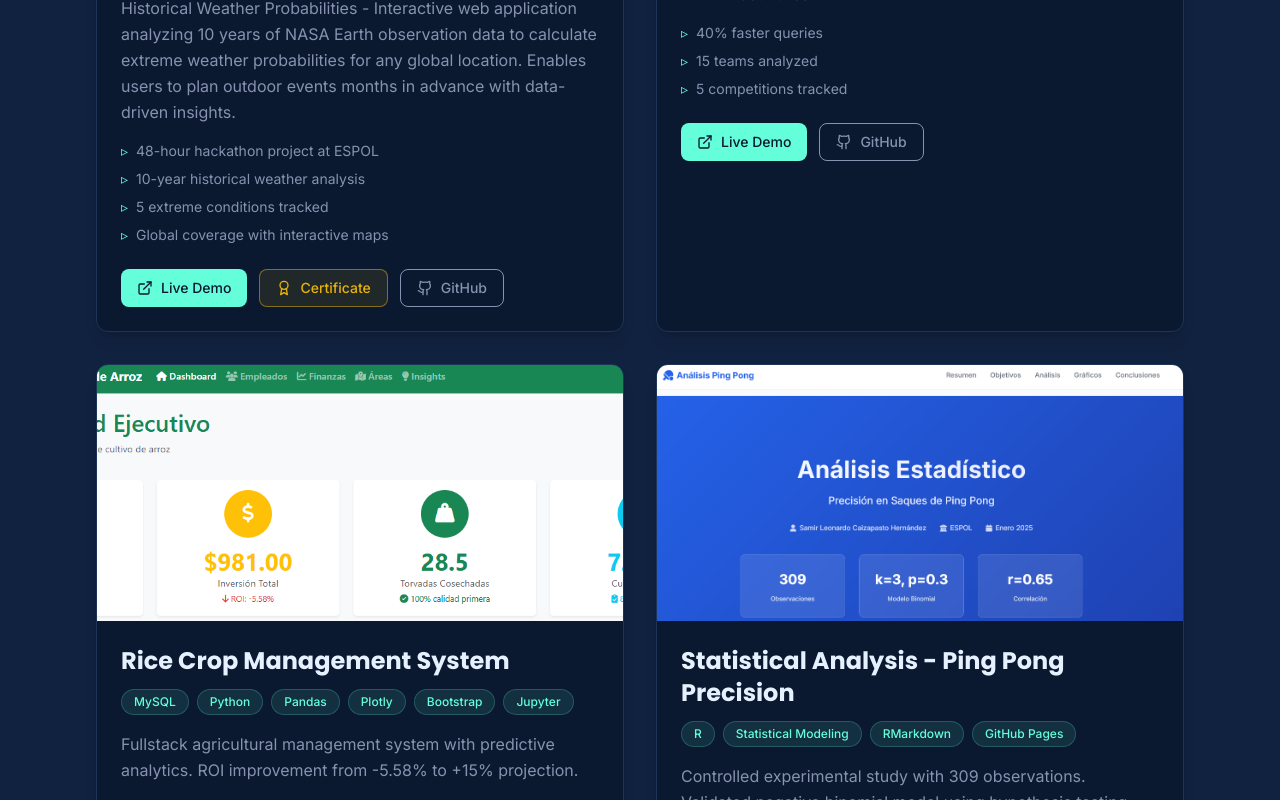
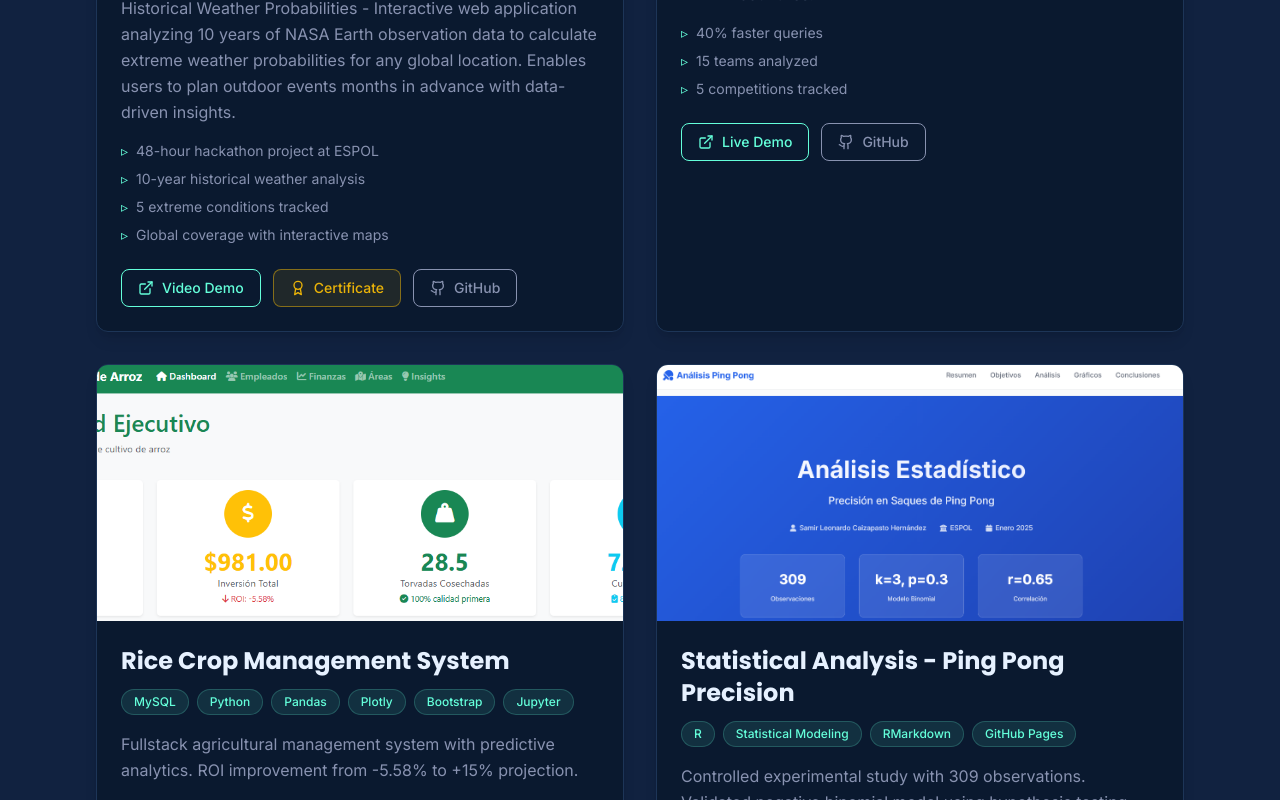
Before and after one commit to Sam-24-dev/Portafolio-Samir, a React (Vite) app: page / in a window 1280 px wide. Shown: the part 2560-3360 px from the top of the page. Built offline with nearby package versions, Linux system fonts and the light colour scheme.

Commit message:
Mejoras en Cv

```diff
--- a/src/components/Projects.tsx
+++ b/src/components/Projects.tsx
@@ -102,10 +102,10 @@ const Projects = () => {
       href={project.demoUrl}
       target="_blank"
       rel="noopener noreferrer"
-                      className="flex items-center gap-2 px-4 py-2 bg-accent-cyan text-primary-bg font-medium rounded-lg hover:bg-accent-light transition-colors text-sm"
+      className="flex items-center gap-2 px-4 py-2 border border-accent-cyan text-accent-cyan font-medium rounded-lg hover:bg-accent-cyan hover:text-primary-bg transition-colors text-sm"
     >
       <ExternalLink size={16} />
-                      {t.projects.liveDemo}
+      {project.id === 1 ? "Video Demo" : t.projects.liveDemo}
     </a>
   )}
                   {project.dashboardUrl && (
--- a/src/data/projects.ts
+++ b/src/data/projects.ts
@@ -19,7 +19,7 @@ export const projects = [
       "5 condiciones extremas rastreadas",
       "Cobertura global con mapas interactivos"
     ],
-    demoUrl: "https://javaguti25.pythonanywhere.com/",
+    demoUrl: "https://www.youtube.com/watch?v=519T9N7JkZU&feature=youtu.be",
     certificateUrl: "/certificates/nasa-space-apps-2025.pdf",
     repoUrl: "https://github.com/JairPalaguachi/Probability"
   },
```
Also changed, not shown: 1 other file (tests, documents, lock files or other folders). Lines whose indentation alone changed are shown as unchanged.
